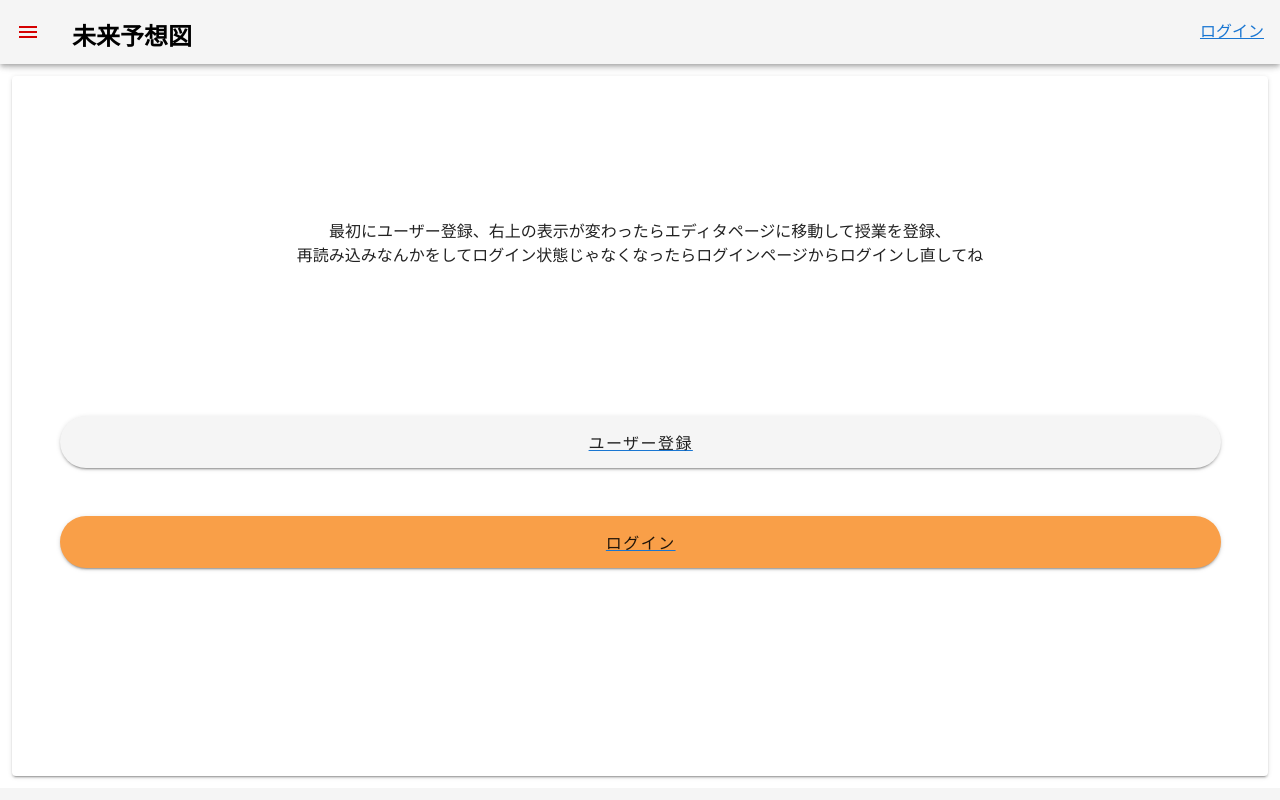
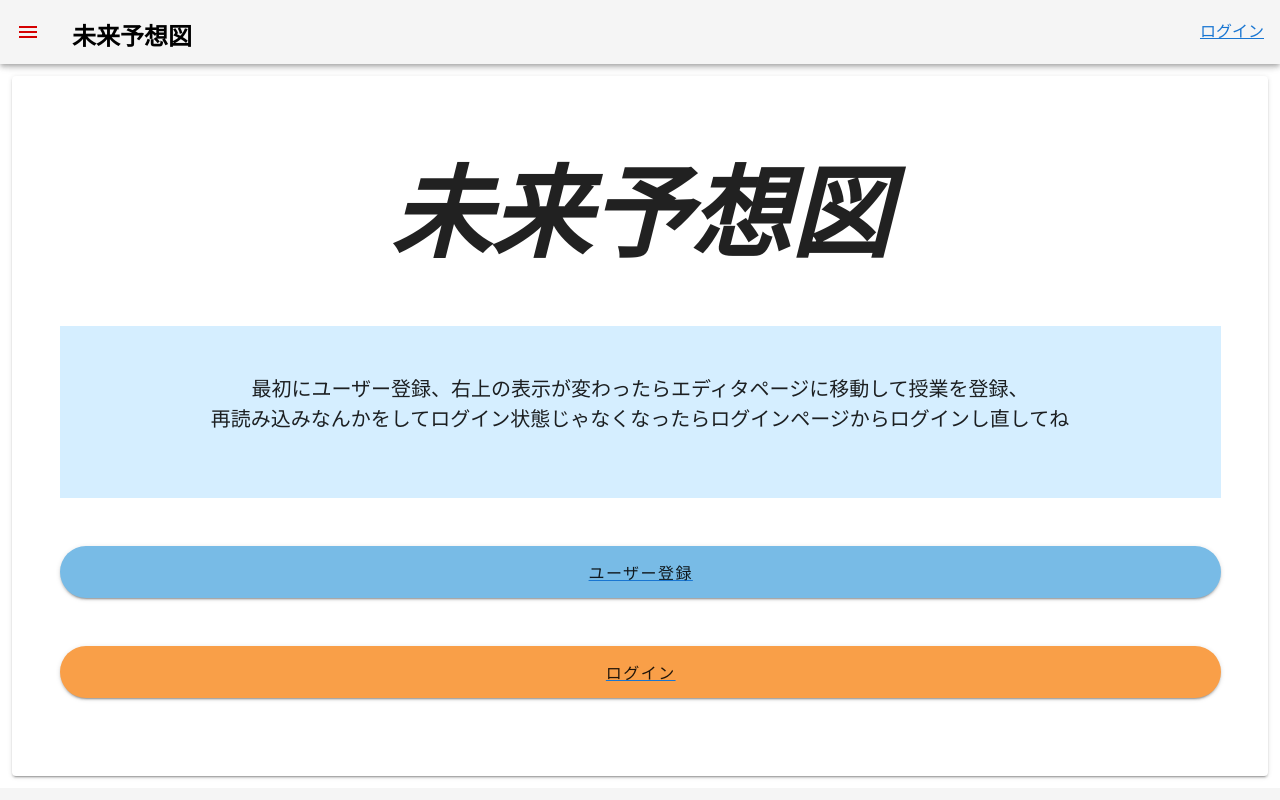
Before and after one commit to SystemEngineeringTeam/koukaten2019_front_vuetify, a Vue app: page / in a window 1280 px wide. Built offline with nearby package versions, Linux system fonts and the light colour scheme.

Commit message:
ホームのデザインを変更

```diff
--- a/src/pages/Home.vue
+++ b/src/pages/Home.vue
@@ -11,13 +11,17 @@
             <!--<v-btn class="mt-12">ユーザー登録</v-btn>-->
             <!--</router-link>-->
             <!--</v-card>-->
-            <p style="padding-top:100px; padding-bottom:100px;">
+            <p class="font-italic font-weight-bold" style="padding-top:20px; padding-bottom:20px; font-size:100px; ">
+              未来予想図
+            </p>
+            <v-sheet class="pa-12" color="#D5EEFF" style="font-size:20px">
               最初にユーザー登録、右上の表示が変わったらエディタページに移動して授業を登録、
               <br />再読み込みなんかをしてログイン状態じゃなくなったらログインページからログインし直してね
-            </p>
+              <p></p>
+            </v-sheet>
             <router-link to="/Initial_Registration">
               <div class="my-12">
-                <v-btn rounded block x-large>ユーザー登録</v-btn>
+                <v-btn rounded block x-large color="#78BBE6">ユーザー登録</v-btn>
               </div>
             </router-link>
             <router-link to="/Login">
```
